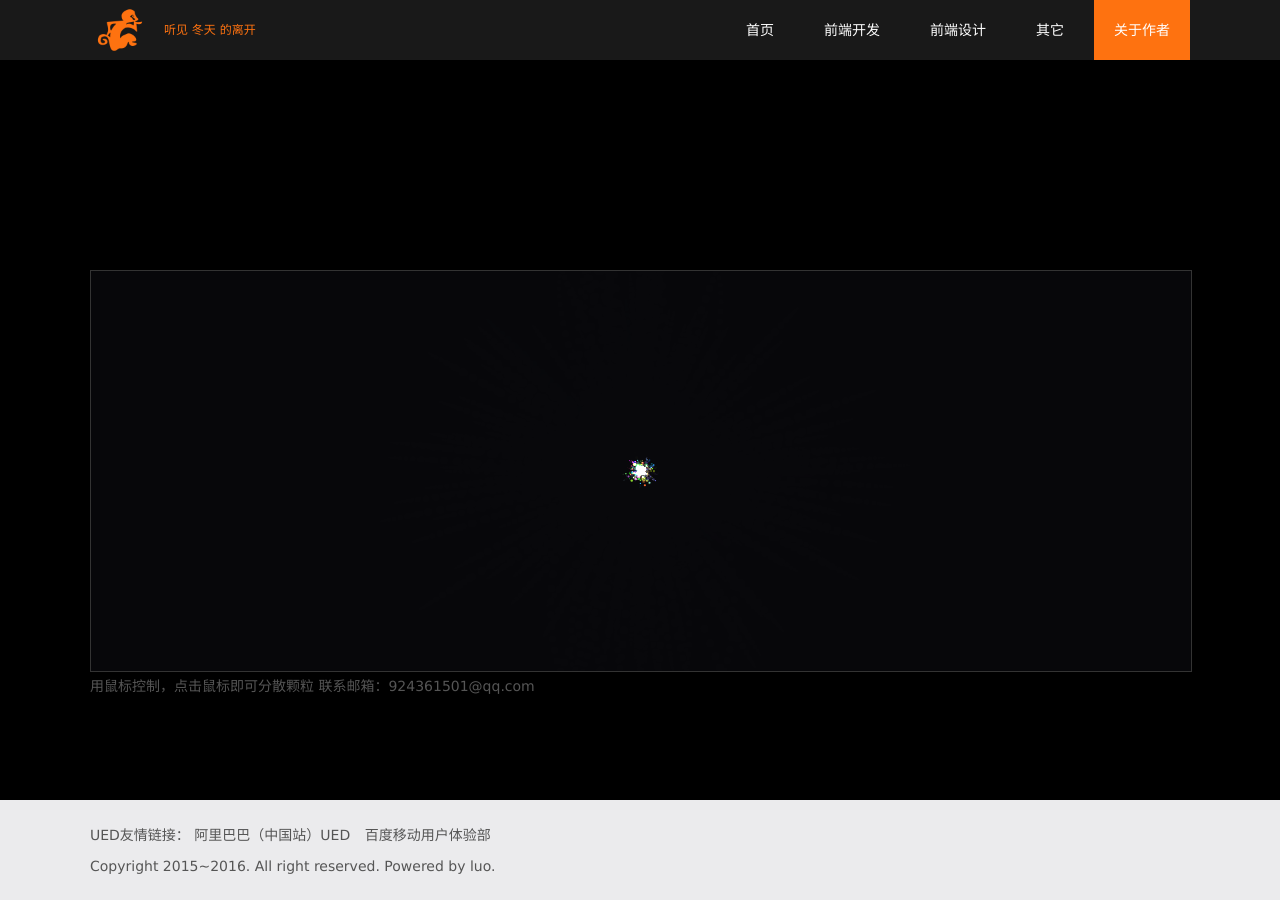
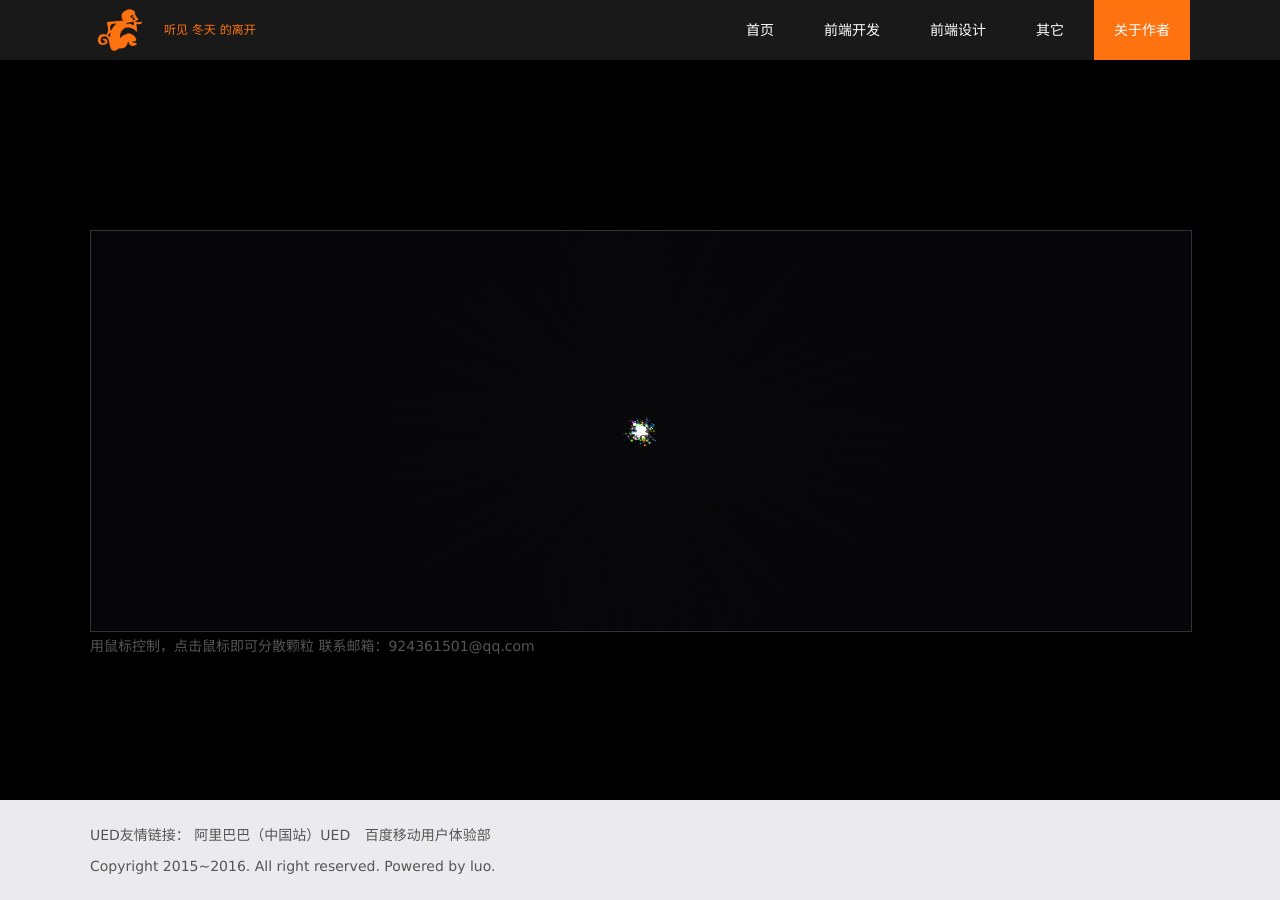
Before and after one commit to luozyiii/blog, a Jekyll site: the page built from about.html, in a window 1280 px wide. Built offline with Jekyll 4.4.1, drawn with Linux system fonts in a browser that asks for light colours; nearby versions of some CDN libraries.

Commit message:
关于作者

```diff
--- a/css/blog.css
+++ b/css/blog.css
@@ -282,7 +282,7 @@ div.m-detail {border:1px solid #e9e9e9;}
 	position: absolute;
 	width: 1100px;
 	height: 400px;
-	top: -180px;
+	top: -220px;
 	left: -550px;
 }
 canvas {
```
